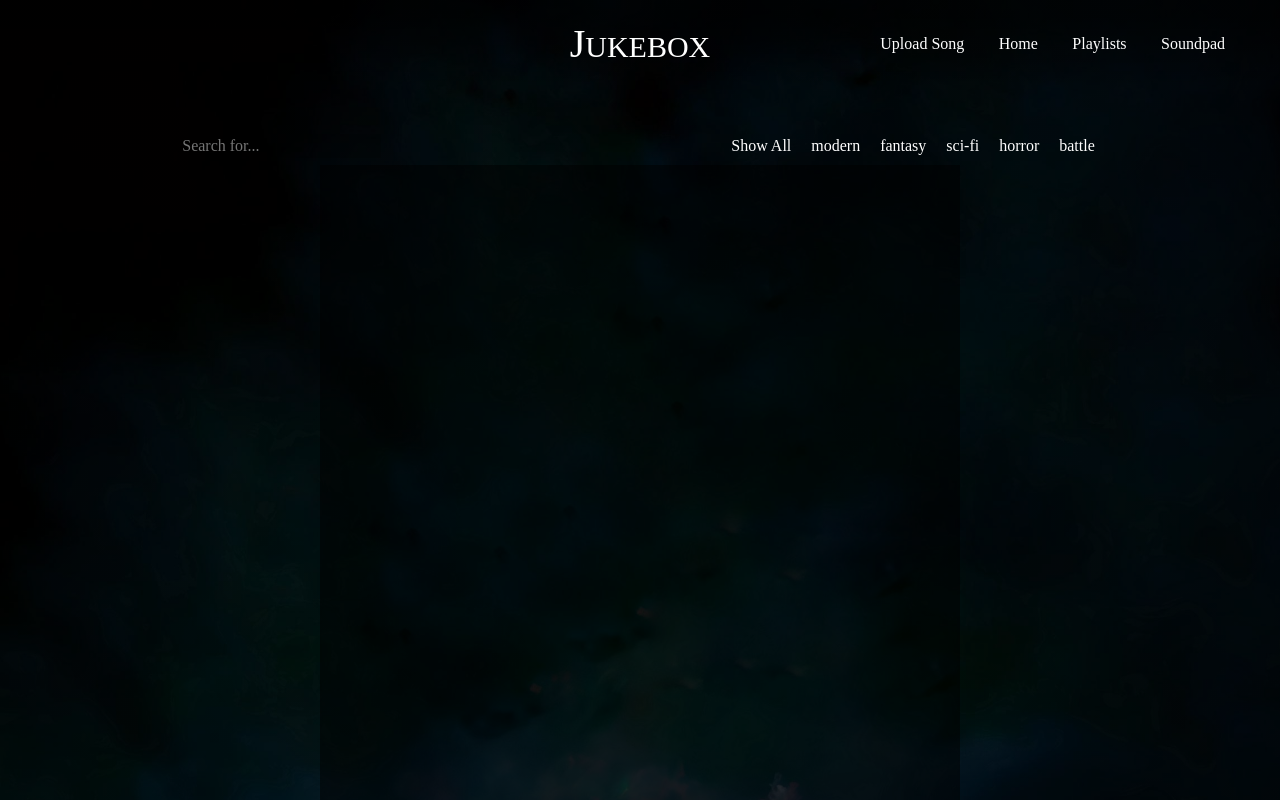
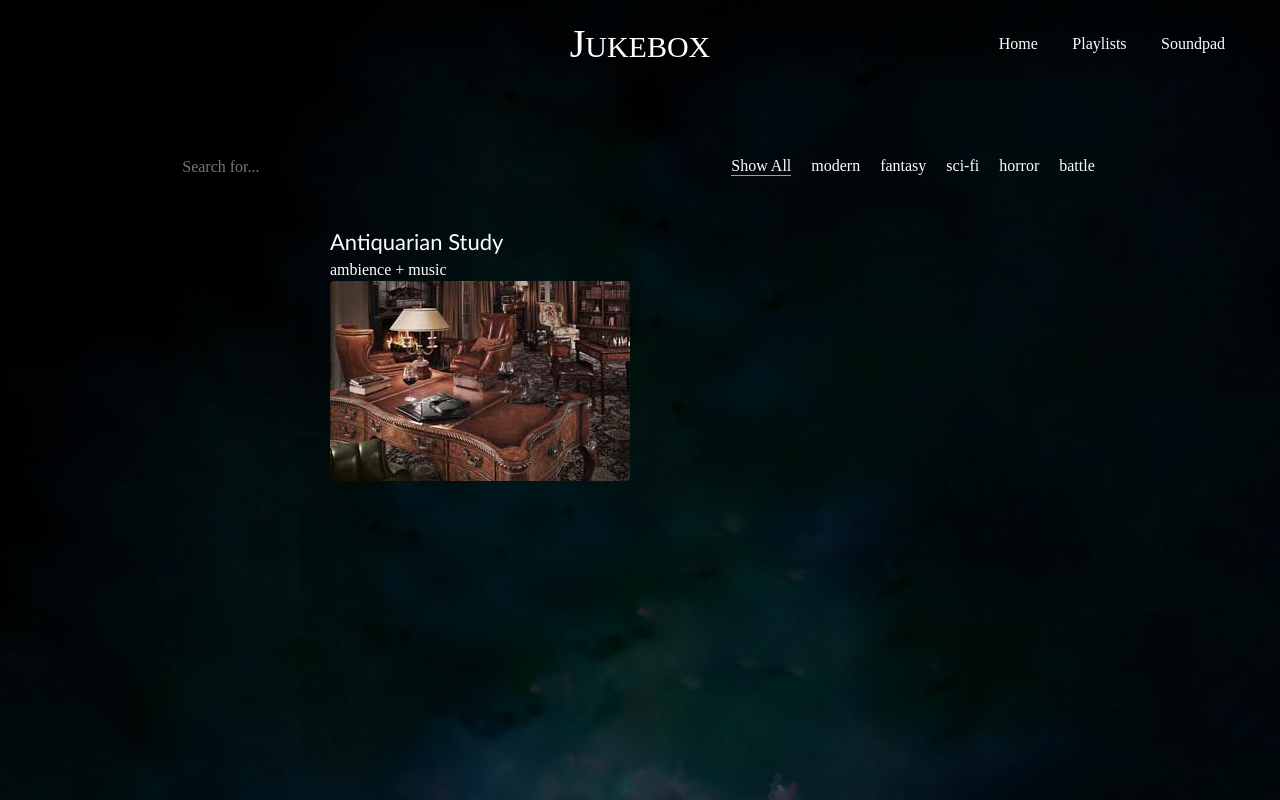
Before and after one commit to ilvro/Jukebox, a plain HTML site: page index.html in a window 1280 px wide. Shown: the top 800 px of the page. Drawn offline with Linux system fonts and the light colour scheme.

Commit message:
wip song selection, finished filters styling

```diff
--- a/index.html
+++ b/index.html
@@ -4,13 +4,13 @@
         <title>Jukebox</title>
         <link rel="stylesheet" href="style.css">
         <link rel="icon" type="image/x-icon" href="images/page_icon.jpg">
+        <script src="filters.js"></script>
     </head>
 
     <body>
         <header id="top-header">
             <h1 id="main-title">JUKEBOX</h1>
             <nav id="navbar-home-playlists">
-                <a href="#">Upload Song</a>
                 <a href="#">Home</a>
                 <a href="#">Playlists</a>
                 <a href="#">Soundpad</a>
@@ -19,16 +19,21 @@
 
         <div class="genre_filters">
             <input placeholder=" Search for...">
-            <a href="#">Show All</a>
-            <a href="#">modern</a>
-            <a href="#">fantasy</a>
-            <a href="#">sci-fi</a>
-            <a href="#">horror</a>
-            <a href="#">battle</a>
-        </div>
+                <a href="#" class="filter-link selected" data-filter="all">Show All</a>
+                <a href="#" class="filter-link" data-filter="modern">modern</a>
+                <a href="#" class="filter-link" data-filter="fantasy">fantasy</a>
+                <a href="#" class="filter-link" data-filter="sci-fi">sci-fi</a>
+                <a href="#" class="filter-link" data-filter="horror">horror</a>
+                <a href="#" class="filter-link" data-filter="battle">battle</a>
+            </div>
 
-        <div class="song_container">
-
-        </div>
+            <div class="song_grid">
+                <div class="song_item">
+                    <h3>Antiquarian Study</h3>
+                    <p>ambience + music</p>
+                    <img src="tracks/Antiquarian Study.jpg" alt="Antiquarian Study">
+                </div>
+            </div>
+        </section>
     </body>
 </html>
--- a/style.css
+++ b/style.css
@@ -50,6 +50,12 @@ h1::first-letter {
     font-size:40px;
 }
 
+h3 {
+    font-family:'Trebuchet MS', 'Lucida Sans Unicode', 'Lucida Grande', 'Lucida Sans', Arial, sans-serif;
+    font-size: 22px;
+    font-weight:10;
+}
+
 a {
     color: white;
     font-family:'Times New Roman', Times, serif;
@@ -58,17 +64,30 @@ a {
 p {
     color: white;
     font-family:'Times New Roman', Times, serif;
+    font-size: 16px;
 }
 
 input {
     color: white;
-    font-family:'Times New Roman', Times, serif;
-    font-size: 16px;
+    font: 16px 'Times New Roman';
+    padding: 3px 3px 3px 3px;
+    border: 0px;
+    background-color: rgba(0, 0, 0, 0.2);
+    position: relative;
+    margin-right: 340px;
+    align-self: center;
+    outline: 0;
 }
 
 div {
     color: white;
     font-family:'Times New Roman', Times, serif;
+}
+
+button {
+    color: white;
+    background-color: transparent;
+    font: 16px'Times New Roman', Times, serif
 }
 /* */
 
@@ -98,29 +117,67 @@ div {
 .genre_filters {
     display: flex;
     justify-content: center;
-    margin-top: 40px;
+    margin-top: 60px;
 }
+
 .genre_filters a {
     text-decoration: none;
     margin: 10px;
+    border-bottom: 1px solid transparent;
+    transition: border-color 0.3s ease;
+}
+
+.genre_filters a.selected {
+    border-bottom: 1px solid rgb(43, 219, 160);
 }
 
 .genre_filters input {
-    font: 16px 'Times New Roman';
-    padding: 3px 3px 3px 3px;
-    border: 1px;
-    background-color: rgba(0, 0, 0, 0.2);
     position: relative;
-    align-self: center;
     margin-right: 340px;
+    outline: 0;
 }
 
-.song_container {
-    background-color: black;
-    display: flex;
-    opacity: 0.5;
+/* ---------------- grid --------------- */
+
+.song_grid {
+    position: relative;
+    display: grid;
     height: 100vh;
     width: 50%;
     margin-inline: auto;
-    margin-top: 0px;
+    grid-template-columns: repeat(auto-fill, minmax(200px, 1fr));
+    gap: 20px;
+    padding: 20px;
 }
+
+.song_grid::before { /* shadow background */
+    content: "";
+    position: absolute;
+    top: 0;
+    left: 0;
+    right: 0;
+    bottom: 0;
+    background-color: black;
+    border-radius: 15px;
+    opacity: 0.1;
+}
+
+.song_item {
+    margin-left: 10px;
+    transition: transform 0.3s ease;
+    z-index: 0;
+}
+
+.song_item:hover {
+    transform: scale(1.004);
+}
+
+.song_item p {
+    position: absolute;
+    margin-top: -16px;
+}
+
+.song_item img {
+    margin-top: 4px;
+    border-radius: 4px;
+}
```
